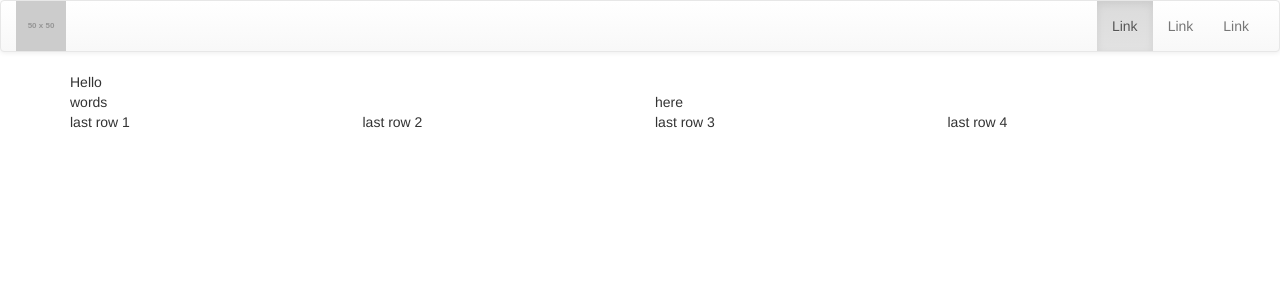
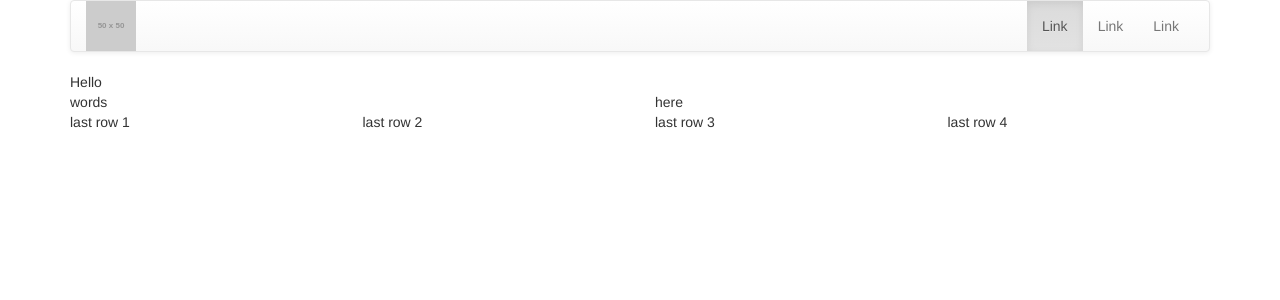
Before and after one commit to elainethomas/el41net, a PHP site: page / in a window 1280 px wide. Shown: the top 300 px of the page. Run offline with PHP 8.4, Linux system fonts and the light colour scheme; grey boxes labelled with a size stand in for pictures from a placeholder-image service; some libraries are stand-ins or nearby versions.

Commit message:
changes to div classes, added more css

```diff
--- a/public_html/el41netStyle.css
+++ b/public_html/el41netStyle.css
@@ -13,11 +13,11 @@ body { width: 100%;}
 	min-height: 100vh;
 }
 
-.content {
+.mainContent {
 	flex: 1 0 auto;
 }
 
-.container{
+.content-box{
 	background-color: #bbb;
 	border-radius: 6px;
 	padding: 10px;
--- a/public_html/index.php
+++ b/public_html/index.php
@@ -29,11 +29,12 @@
 		<!-- Latest compiled and minified Bootstrap JavaScript, all compiled plugins included -->
 		<script src="//maxcdn.bootstrapcdn.com/bootstrap/3.3.6/js/bootstrap.min.js" integrity="sha384-0mSbJDEHialfmuBBQP6A4Qrprq5OVfW37PRR3j5ELqxss1yVqOtnepnHVP9aJ7xS" crossorigin="anonymous"></script>
 
-		<title>Sample Bootstrap Page</title>
+		<title>el41net</title>
 	</head>
 	<body class="classyBod">
-		<div ="content">
+		<div class="mainContent">
 			<header>
+				<div class="container">
 				<nav class="navbar navbar-default"> <!--use navbar-inverse for darker bg-->
 					<div class="container-fluid">
 						<!-- Brand and toggle get grouped for better mobile display -->
@@ -110,7 +111,6 @@
 							<div class="col-md-6">
 								here
 							</div>
-
 						</div>
 						<div class="row">
 							<div class="col-md-3">
```
